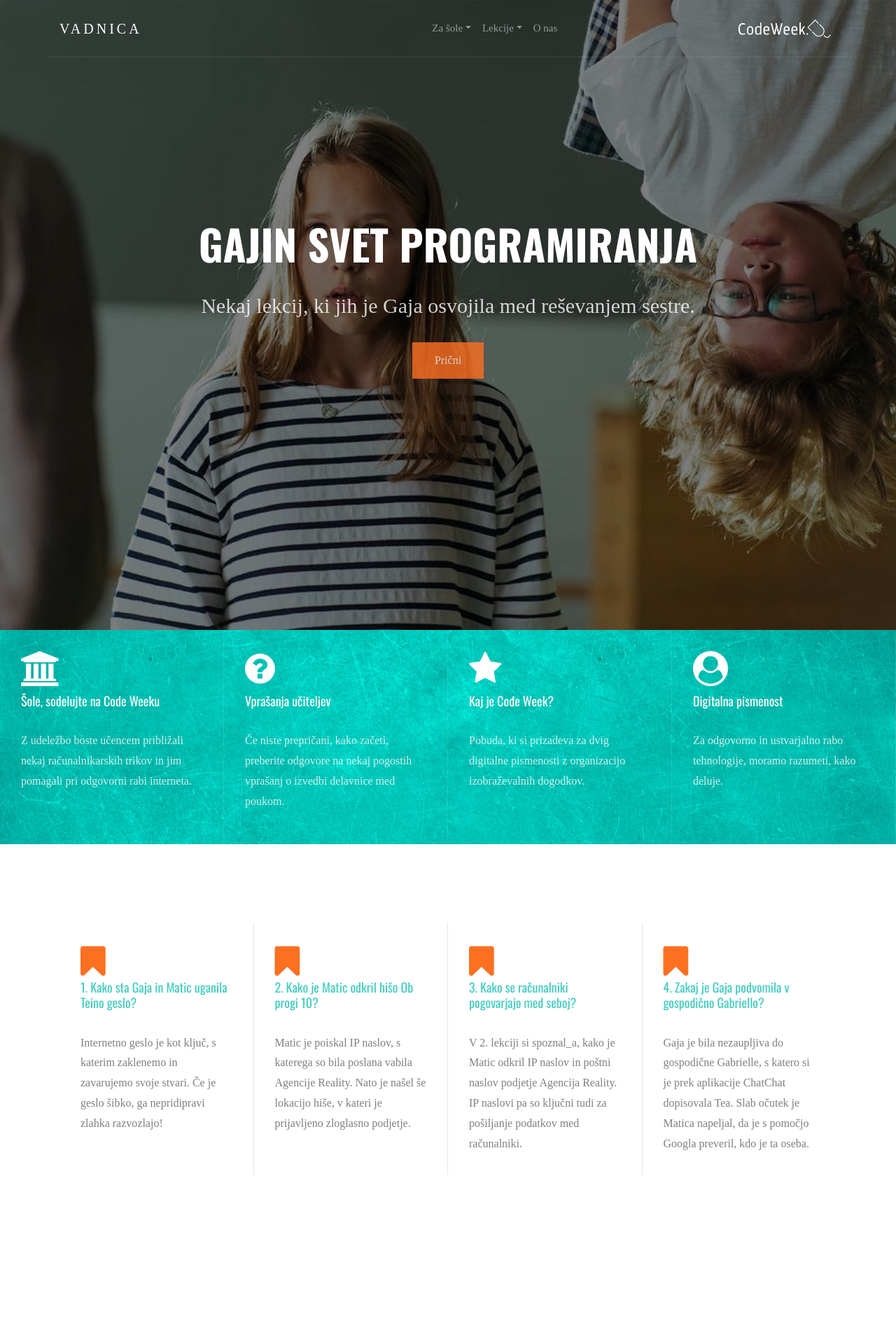
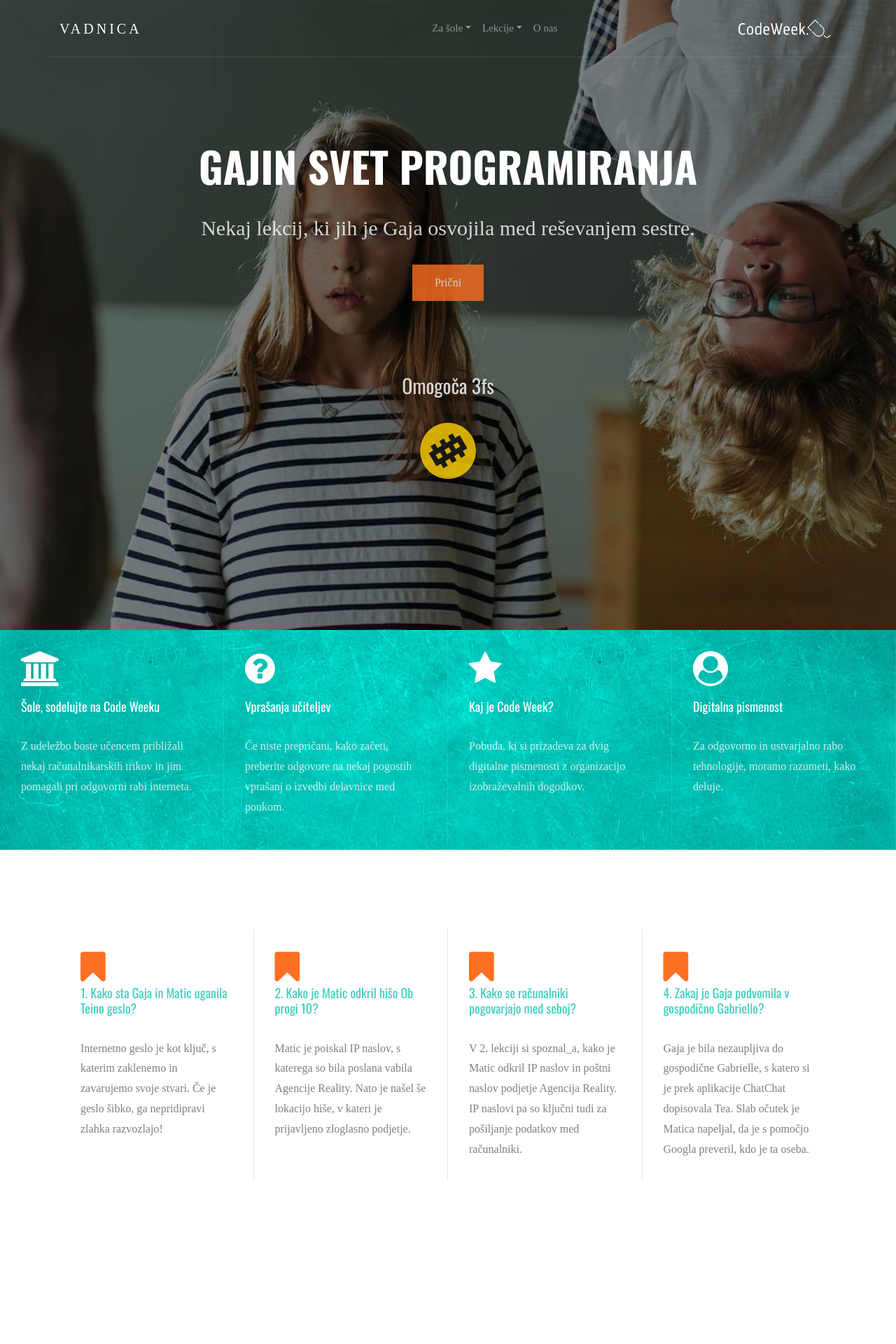
Before and after one commit to codeweeksi/gajin-svet, a Jekyll site: the page built from vadnica/index.md, in a window 1280 px wide. Shown: the top 1920 px of the page at 70% size. Built offline with Jekyll 4.4.1, drawn with Linux system fonts in a browser that asks for light colours; some web fonts are replaced; comment, search, counter and statistics services are not loaded; some of the changed text lies outside the part shown.

Commit message:
Added sponsor

```diff
--- a/_includes/footer.html
+++ b/_includes/footer.html
@@ -1,13 +1,13 @@
     <footer class="site-footer" style="background-image: url({{ "assets/images/light-purple-chalkboard.jpg" | relative_url }});">
       <div class="container">
         <div class="row mb-5">
-          <div class="col-md-4">
+          <div class="col-md-8">
             <h3>O vadnici</h3>
             <p>Gajin svet programiranja je nastal, da bi najmlajšim pomagal pri razumevanju digitalnega sveta. Vadnica je tako namenjena učencem in učiteljem, da boste v razredu skupaj razširili svoje znanje računalništva. Na zabaven način!</p>
           </div>
-          <div class="col-md-6 ml-auto">
+          <div class="col-md-4 ml-auto">
             <div class="row">
-              <div class="col-md-4">
+              <div class="col-md-12">
                 <ul class="list-unstyled">
                   <li><a href="http://gajinsvet.si" target="blank">Film Gajin svet</a></li>
                   <li><a href="http://codeweek.si/" target="blank">Code Week</a></li>
@@ -19,7 +19,7 @@
             </div>
           </div>
         </div>
-        <div class="row">
+        <div class="row mt-5">
           <div class="col-md-12">
             <p><!-- Link back to Colorlib can't be removed. Template is licensed under CC BY 3.0. -->
 Copyright &copy;<script>document.write(new Date().getFullYear());</script> All rights reserved | This template is made with <i class="fa fa-heart-o" aria-hidden="true"></i> by <a href="https://colorlib.com" target="_blank">Colorlib</a>
--- a/_includes/partial_featured_posts.html
+++ b/_includes/partial_featured_posts.html
@@ -1,7 +1,7 @@
 {% for item in site.featured %}
 
 <div class="media d-block feature">
-  <div class="icon"><span class="fa {{ item.icon | default: 'fa-star' }}"></span></div>
+  <div class="icon mb-3"><span class="fa {{ item.icon | default: 'fa-star' }}"></span></div>
   <div class="media-body">
     <h3 class="mt-2"><a href="{{ item.url | relative_url }}">{{ item.title | escape }}</a></h3>
     <p>{{ item.excerpt }}</p>
--- a/_layouts/lessons.html
+++ b/_layouts/lessons.html
@@ -14,6 +14,10 @@ title: Gajin svet programiranja
           <h1>Gajin svet programiranja</h1>
           <p class="lead">Nekaj lekcij, ki jih je Gaja osvojila med reševanjem sestre.</p>
           <p><a href="{{ site.baseurl }}{% link _posts/2018-07-01-prva-lekcija.md %}" class="btn btn-primary">Prični</a></p>
+        </div>
+        <div class="element-animate sponsor-banner">
+          <a href="https://www.3fs.si/" target="_blank"><h3>Omogoča 3fs</h3>
+          <p><img class="sponsor-logo" src="{{ "assets/images/3fs.png" | relative_url }}"></p></a>
         </div>
       </div>
     </div>
@@ -63,8 +67,6 @@ title: Gajin svet programiranja
 <section class="overflow">
   <div class="container">
     <div class="row justify-content-center align-items-center">
-
-
       <div class="col-lg-7 order-lg-3 order-1 mb-lg-0 mb-5">
         <img src="{{ "assets/images/matic-in-gaja.jpg" | relative_url }}" alt="Image placeholder" class="img-md-fluid">
       </div>
@@ -98,10 +100,16 @@ title: Gajin svet programiranja
         <li>Ob vpisu gesla na tujem računalniku privolimo, da ga brskalnik shrani za prihodnjič.</li>
       </ol>
       <p>Kako se takim napakam ognete, smo zapisali v <a href="{{ site.baseurl }}{% link _posts/2018-07-01-prva-lekcija.md %}">prvi lekciji</a>.</p>
+      <h2 class="mt-5">Pokrovitelj</h2>
+      <p>Brezplačne delavnice digitalne pismenosti, ki jih izvajamo po šolskih projekcijah filma Gajin svet omogoča podjetje 3fs iz Kranja.</p>
+      <div class="element-animate sponsor-banner" align="center">
+        <a href="https://www.3fs.si/" target="_blank"><img class="sponsor-logo" src="{{ "assets/images/3fs_logo.png" | relative_url }}"></a>
+      </div>
       </div>
   </div>
   </div>
 </section>
 <!-- END section -->
 
+
 {%- include footer.html -%}
--- a/_sass/style.scss
+++ b/_sass/style.scss
@@ -150,7 +150,7 @@ header {
 		text-transform: uppercase;
 		letter-spacing: .2em;
 	}
-	h1, p {
+	h1, h2, h3, p {
 		color: $white;
 		line-height: 1.5;
 	}
@@ -160,6 +160,13 @@ header {
 		font-weight: 900;
 		line-height: 1.2;
 		margin-bottom: 30px;
+	}
+	.sponsor-banner {
+		margin-top: 100px;
+	}
+	.sponsor-logo {
+		height: 80px;
+		width: auto;
 	}
 	.lead {
 		font-size: 30px;
```
Also changed, not shown: assets/images/3fs.png (added), assets/images/3fs_logo.png (added), assets/images/photoshop.jpg (deleted), assets/images/reactjs.jpg (deleted), assets/images/webdesign.jpg (deleted), assets/images/wordpress.jpg (deleted).
